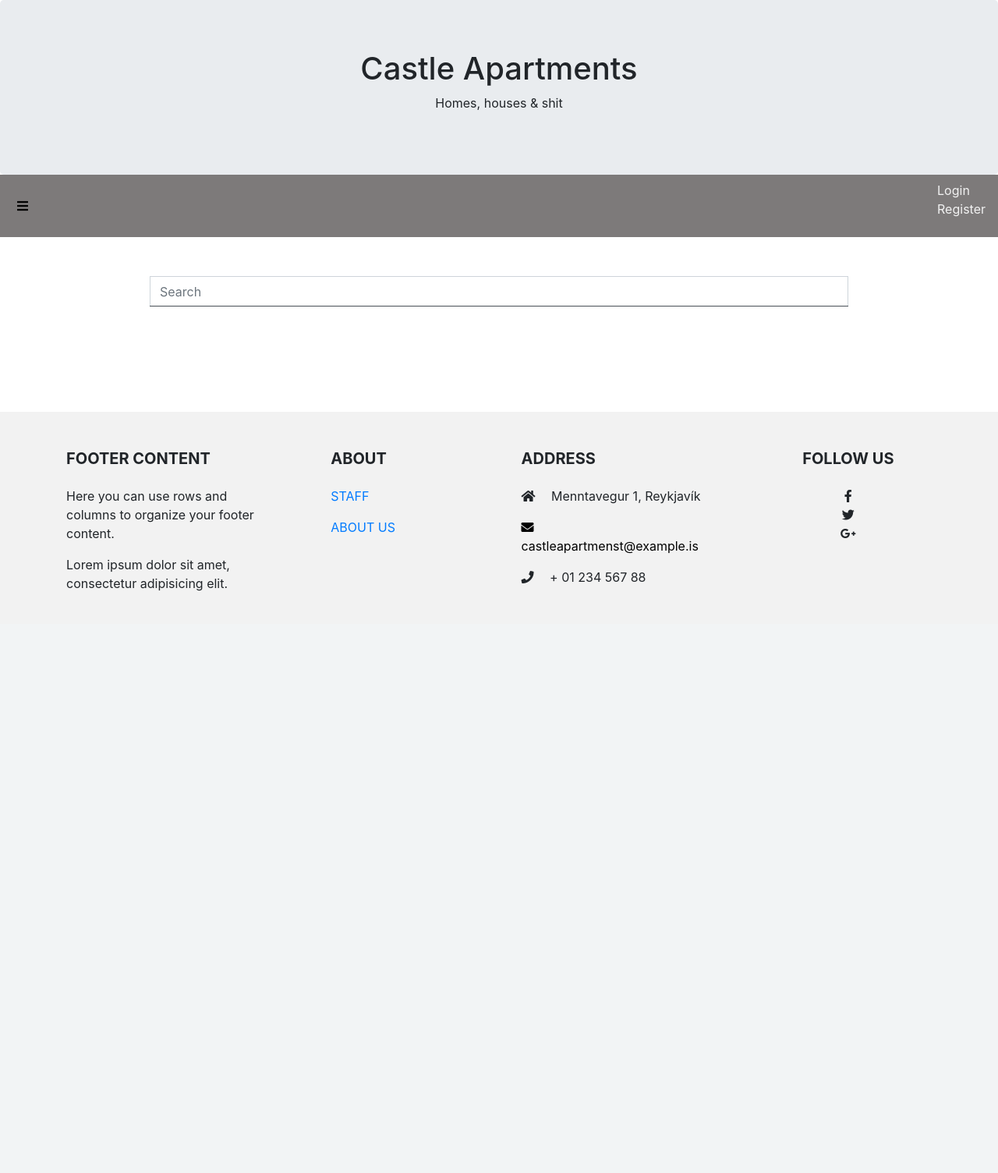
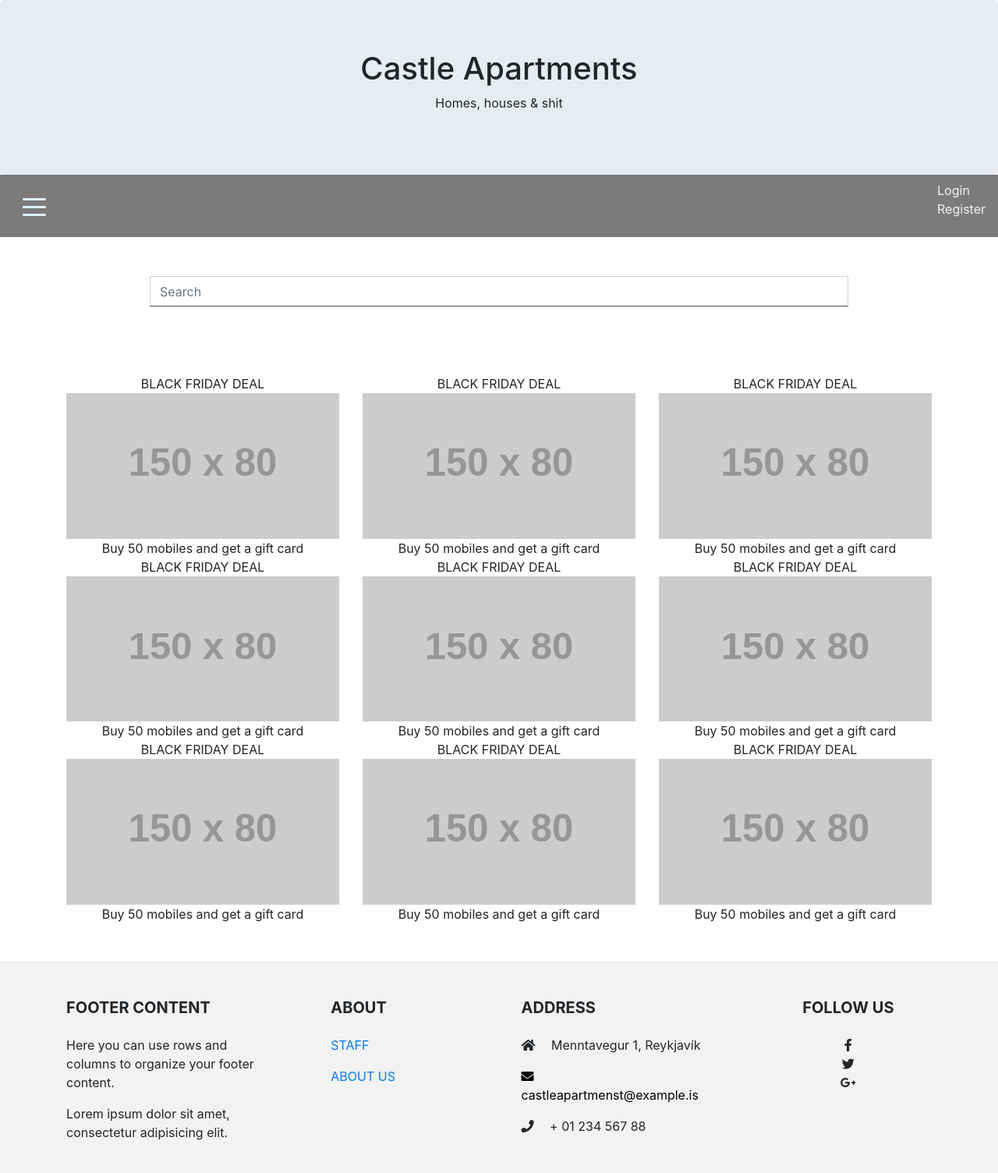
Before and after one commit to GudjonB/Verklegt2, a Django app: page / in a window 1280 px wide. Shown: the whole page at 78% size. Before the commit the page ends 758 px from the top, so only its background shows below. Run offline with Django 3.2, Linux system fonts and the light colour scheme; grey boxes labelled with a size stand in for pictures from a placeholder-image service; some libraries are stand-ins or nearby versions.

Commit message:
sick burger effect

```diff
--- a/static/css/main.css
+++ b/static/css/main.css
@@ -13,7 +13,6 @@
 footer {
     background-color: #f2f2f2;
     width: 100%;
-    position: absolute;
     bottom: 0px;
 }
 .img-responsive {
@@ -79,3 +78,87 @@ li > a {
 ul {
   list-style-type: none;
 }
+
+
+
+
+
+/* Icon 1 */
+
+.animated-icon2 {
+width: 30px;
+height: 20px;
+position: relative;
+margin: 0px;
+-webkit-transform: rotate(0deg);
+-moz-transform: rotate(0deg);
+-o-transform: rotate(0deg);
+transform: rotate(0deg);
+-webkit-transition: .5s ease-in-out;
+-moz-transition: .5s ease-in-out;
+-o-transition: .5s ease-in-out;
+transition: .5s ease-in-out;
+cursor: pointer;
+}
+.animated-icon2 span {
+display: block;
+position: absolute;
+height: 3px;
+width: 100%;
+border-radius: 9px;
+opacity: 1;
+left: 0;
+-webkit-transform: rotate(0deg);
+-moz-transform: rotate(0deg);
+-o-transform: rotate(0deg);
+transform: rotate(0deg);
+-webkit-transition: .25s ease-in-out;
+-moz-transition: .25s ease-in-out;
+-o-transition: .25s ease-in-out;
+transition: .25s ease-in-out;
+}
+
+
+
+.animated-icon2 span {
+background: #e3f2fd;
+}
+
+
+.animated-icon2 span:nth-child(1) {
+top: 0px;
+}
+
+.animated-icon2 span:nth-child(2), .animated-icon2 span:nth-child(3) {
+top: 10px;
+}
+
+.animated-icon2 span:nth-child(4) {
+top: 20px;
+}
+
+.animated-icon2.open span:nth-child(1) {
+top: 11px;
+width: 0%;
+left: 50%;
+}
+
+.animated-icon2.open span:nth-child(2) {
+-webkit-transform: rotate(45deg);
+-moz-transform: rotate(45deg);
+-o-transform: rotate(45deg);
+transform: rotate(45deg);
+}
+
+.animated-icon2.open span:nth-child(3) {
+-webkit-transform: rotate(-45deg);
+-moz-transform: rotate(-45deg);
+-o-transform: rotate(-45deg);
+transform: rotate(-45deg);
+}
+
+.animated-icon2.open span:nth-child(4) {
+top: 11px;
+width: 0%;
+left: 50%;
+}
--- a/static/js/main.js
+++ b/static/js/main.js
@@ -0,0 +1,6 @@
+$(document).ready(function () {
+  $('.second-button').on('click', function () {
+
+    $('.animated-icon2').toggleClass('open');
+  });
+});
--- a/templates/Users/index.html
+++ b/templates/Users/index.html
@@ -9,7 +9,97 @@
 
 {% endblock %}
 
+{% block houses %}
+    </br>
+    </br>
 
+    <div class="container">
+        <div class="row">
+            <div class="col-sm-4">
+                <div class="panel panel-primary">
+                    <div class="panel-heading">BLACK FRIDAY DEAL</div>
+                    <div class="panel-body"><img src="https://placehold.it/150x80?text=IMAGE" class="img-responsive" alt="Image"></div>
+                    <div class="panel-footer">Buy 50 mobiles and get a gift card</div>
+                </div>
+            </div>
+            <div class="col-sm-4">
+                <div class="panel panel-danger">
+                    <div class="panel-heading">BLACK FRIDAY DEAL</div>
+                    <div class="panel-body"><img src="https://placehold.it/150x80?text=IMAGE" class="img-responsive" alt="Image"></div>
+                    <div class="panel-footer">Buy 50 mobiles and get a gift card</div>
+                </div>
+            </div>
+            <div class="col-sm-4">
+                <div class="panel panel-success">
+                    <div class="panel-heading">BLACK FRIDAY DEAL</div>
+                    <div class="panel-body"><img src="https://placehold.it/150x80?text=IMAGE" class="img-responsive" alt="Image"></div>
+                    <div class="panel-footer">Buy 50 mobiles and get a gift card</div>
+                </div>
+            </div>
+        </div>
+    </div>
+
+
+    <div class="container">
+        <div class="row">
+            <div class="col-sm-4">
+                <div class="panel panel-primary">
+                    <div class="panel-heading">BLACK FRIDAY DEAL</div>
+                    <div class="panel-body"><img src="https://placehold.it/150x80?text=IMAGE" class="img-responsive" alt="Image"></div>
+                    <div class="panel-footer">Buy 50 mobiles and get a gift card</div>
+                </div>
+            </div>
+            <div class="col-sm-4">
+                <div class="panel panel-danger">
+                    <div class="panel-heading">BLACK FRIDAY DEAL</div>
+                    <div class="panel-body"><img src="https://placehold.it/150x80?text=IMAGE" class="img-responsive" alt="Image"></div>
+                    <div class="panel-footer">Buy 50 mobiles and get a gift card</div>
+                </div>
+            </div>
+            <div class="col-sm-4">
+                <div class="panel panel-success">
+                    <div class="panel-heading">BLACK FRIDAY DEAL</div>
+                    <div class="panel-body"><img src="https://placehold.it/150x80?text=IMAGE" class="img-responsive" alt="Image"></div>
+                    <div class="panel-footer">Buy 50 mobiles and get a gift card</div>
+                </div>
+            </div>
+        </div>
+    </div>
+
+
+
+    <div class="container">
+        <div class="row">
+            <div class="col-sm-4">
+                <div class="panel panel-primary">
+                    <div class="panel-heading">BLACK FRIDAY DEAL</div>
+                    <div class="panel-body"><img src="https://placehold.it/150x80?text=IMAGE" class="img-responsive" alt="Image"></div>
+                    <div class="panel-footer">Buy 50 mobiles and get a gift card</div>
+                </div>
+            </div>
+            <div class="col-sm-4">
+                <div class="panel panel-danger">
+                    <div class="panel-heading">BLACK FRIDAY DEAL</div>
+                    <div class="panel-body"><img src="https://placehold.it/150x80?text=IMAGE" class="img-responsive" alt="Image"></div>
+                    <div class="panel-footer">Buy 50 mobiles and get a gift card</div>
+                </div>
+            </div>
+            <div class="col-sm-4">
+                <div class="panel panel-success">
+                    <div class="panel-heading">BLACK FRIDAY DEAL</div>
+                    <div class="panel-body"><img src="https://placehold.it/150x80?text=IMAGE" class="img-responsive" alt="Image"></div>
+                    <div class="panel-footer">Buy 50 mobiles and get a gift card</div>
+                </div>
+            </div>
+        </div>
+    </div>
+
+
+        </br>
+    </br>
+
+
+{% endblock %}
 
 
 {% block right_nav %}
--- a/templates/base.html
+++ b/templates/base.html
@@ -17,7 +17,7 @@
 
     {% load static %}
     <link rel="stylesheet"  href="{% static  'css/main.css' %}">
-    <script src="{% static 'js/main.js' %}"></script>
+    <script type="text/javascript" src="{% static 'js/main.js' %}"></script>
     <title>Castle Apartments!</title>
 
 
@@ -34,20 +34,30 @@
 
 <nav class="navbar">
 
+
+    <div class="burger">
         <div class="navbar-header">
+            <!--
             <button type="button" class="navbar-toggle" data-toggle="collapse" data-target="#myNavbar">
                 <span class="icon-bar"><i class="fas fa-bars"></i></span>
             </button>
+            -->
+            <button class="navbar-toggler second-button" type="button" data-toggle="collapse" data-target="#myNavbar"
+                    aria-controls="navbarSupportedContent23" aria-expanded="false" aria-label="Toggle navigation">
+                <div class="animated-icon2"><span></span><span></span><span></span><span></span></div>
+            </button>
+
         </div>
+
         <div class="collapse navbar-collapse" id="myNavbar">
             <ul class="nav navbar-nav">
                 <li><a href="{% url 'users-index' %}">Home</a></li>
                 <li><a href="{% url 'allProperties' %}">Properties</a></li>
                 <li><a href="#">Open Houses</a></li>
-
                 <li><a href="#">Stores</a></li>
                 <li><a href="#">Contact</a></li>
             </ul>
+        </div>
     </div>
     <div>
         <ul class="nav-right">
```
Lines whose indentation alone changed are shown as unchanged.
